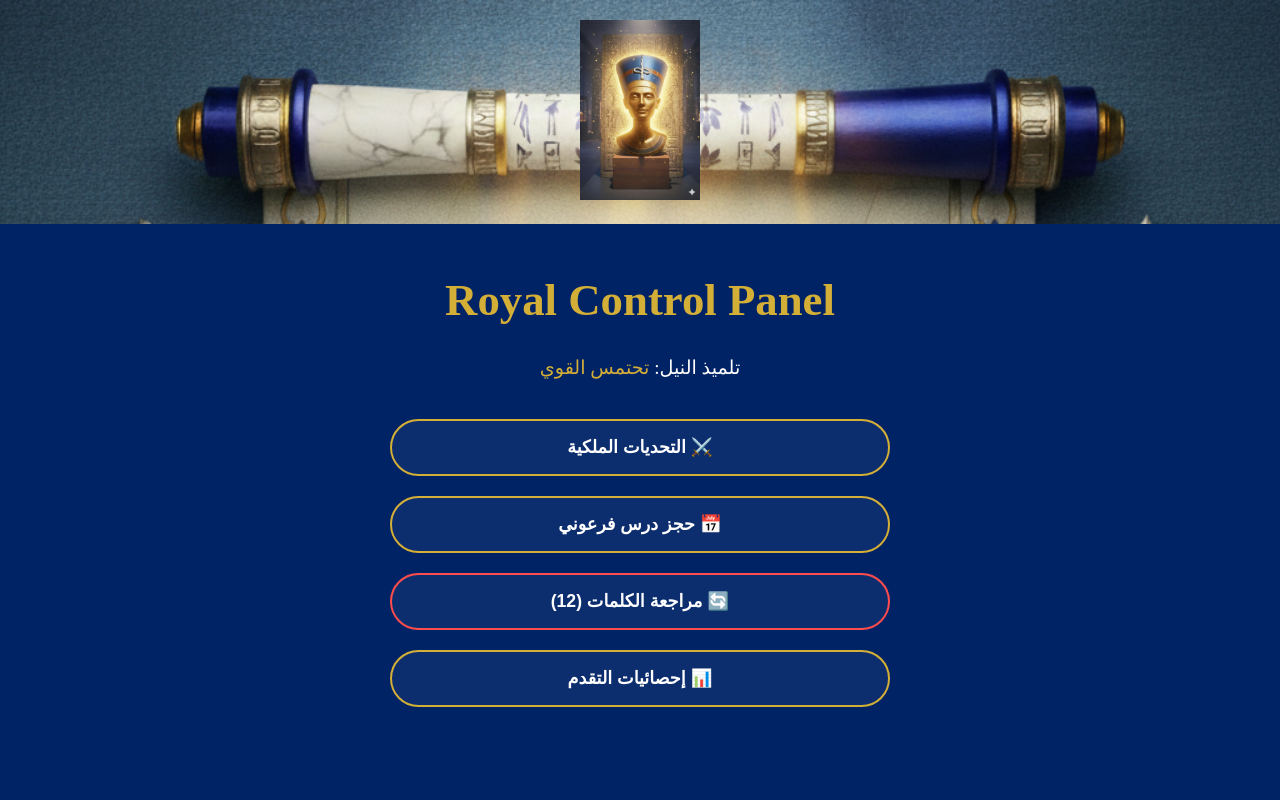
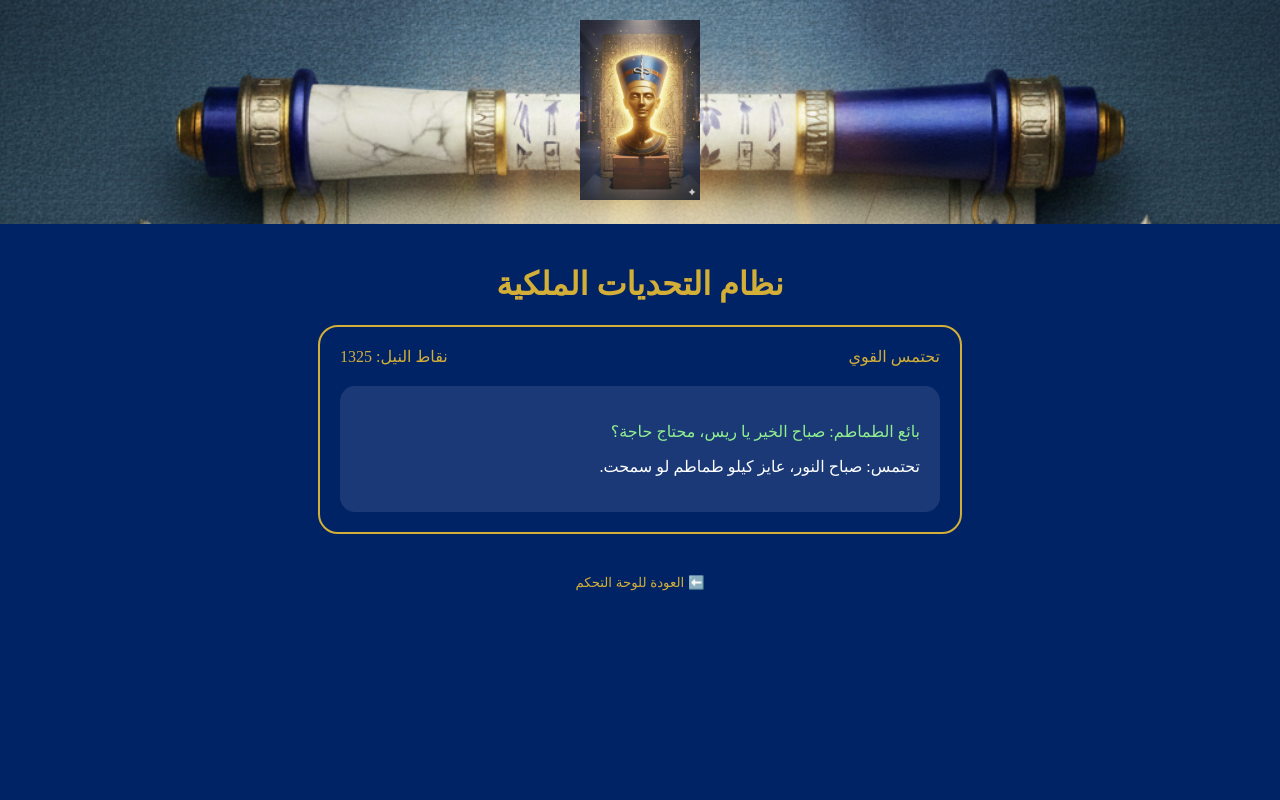
Before and after one commit to adamahmed29623-bit/Adam-Acadmey-yalla-masry, a Next.js app: page /challenges in a window 1280 px wide. Shown: the top 800 px of the page. Built offline with nearby package versions, Linux system fonts and the light colour scheme.

Commit message:
Update page.tsx

```diff
--- a/src/app/challenges/page.tsx
+++ b/src/app/challenges/page.tsx
@@ -1,56 +1,29 @@
+
 "use client";
 import React from 'react';
 import Link from 'next/link';
 
-export default function Home() {
+export default function Challenges() {
   return (
-    <div style={{ backgroundColor: '#002366', minHeight: '100vh', color: '#fff', textAlign: 'center', padding: '20px', fontFamily: 'serif' }}>
+    <div style={{ backgroundColor: '#002366', minHeight: '100vh', color: '#fff', padding: '20px', textAlign: 'center' }}>
+      <h1 style={{ color: '#D4AF37' }}>نظام التحديات الملكية</h1>
 
-      {/* قسم العنوان والترحيب */}
-      <div style={{ marginBottom: '40px' }}>
-         <h1 style={{ color: '#D4AF37', fontSize: '2.8rem', fontWeight: 'bold' }}>Royal Control Panel</h1>
-         <p style={{ fontSize: '1.2rem' }}>تلميذ النيل: <span style={{ color: '#D4AF37' }}>تحتمس القوي</span></p>
+      <div style={{ border: '2px solid #D4AF37', borderRadius: '20px', padding: '20px', margin: '20px auto', maxWidth: '600px' }}>
+        <div style={{ display: 'flex', justifyContent: 'space-between', color: '#D4AF37' }}>
+          <span>تحتمس القوي</span>
+          <span>نقاط النيل: 1325</span>
+        </div>
+        <div style={{ background: 'rgba(255,255,255,0.1)', padding: '20px', borderRadius: '15px', marginTop: '20px', textAlign: 'right' }}>
+          <p style={{ color: '#90EE90' }}>بائع الطماطم: صباح الخير يا ريس، محتاج حاجة؟</p>
+          <p>تحتمس: صباح النور، عايز كيلو طماطم لو سمحت.</p>
+        </div>
       </div>
 
-      {/* قائمة الخيارات الملكية */}
-      <div style={{ maxWidth: '500px', margin: '0 auto', display: 'flex', flexDirection: 'column', gap: '20px' }}>
-
-        <Link href="/challenges" style={{ textDecoration: 'none' }}>
-          <button style={buttonStyle}>⚔️ التحديات الملكية</button>
-        </Link>
-
-        <Link href="/booking" style={{ textDecoration: 'none' }}>
-          <button style={buttonStyle}>📅 حجز درس فرعوني</button>
-        </Link>
-
-        <button style={{ ...buttonStyle, borderColor: '#FF4C4C' }}>🔄 مراجعة الكلمات (12)</button>
-
-        <button style={buttonStyle}>📊 إحصائيات التقدم</button>
-      </div>
-
-      <style jsx>{`
-        button:hover {
-          transform: translateY(-3px);
-          box-shadow: 0 8px 15px rgba(212, 175, 55, 0.3);
-          background: rgba(212, 175, 55, 0.1) !important;
-          transition: 0.3s;
-        }
-      `}</style>
+      <Link href="/">
+        <button style={{ marginTop: '20px', color: '#D4AF37', background: 'none', border: 'none', cursor: 'pointer' }}>
+          ⬅️ العودة للوحة التحكم
+        </button>
+      </Link>
     </div>
   );
 }
-
-const buttonStyle: React.CSSProperties = {
-  width: '100%',
-  padding: '16px',
-  borderRadius: '50px',
-  border: '2px solid #D4AF37',
-  background: 'rgba(255, 255, 255, 0.05)',
-  color: '#fff',
-  fontSize: '1.1rem',
-  fontWeight: 'bold',
-  cursor: 'pointer',
-  display: 'flex',
-  justifyContent: 'center',
-  alignItems: 'center'
-};
```
